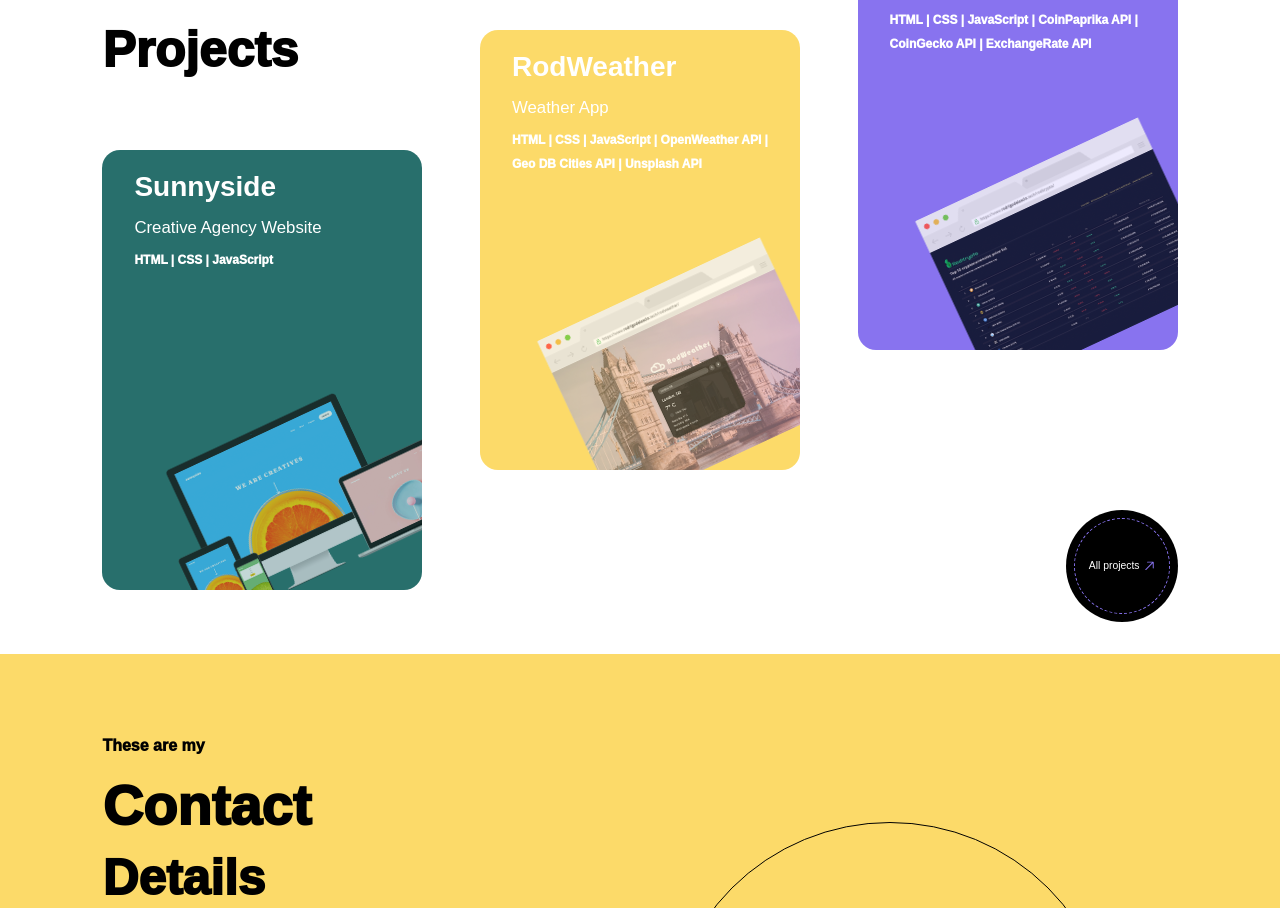
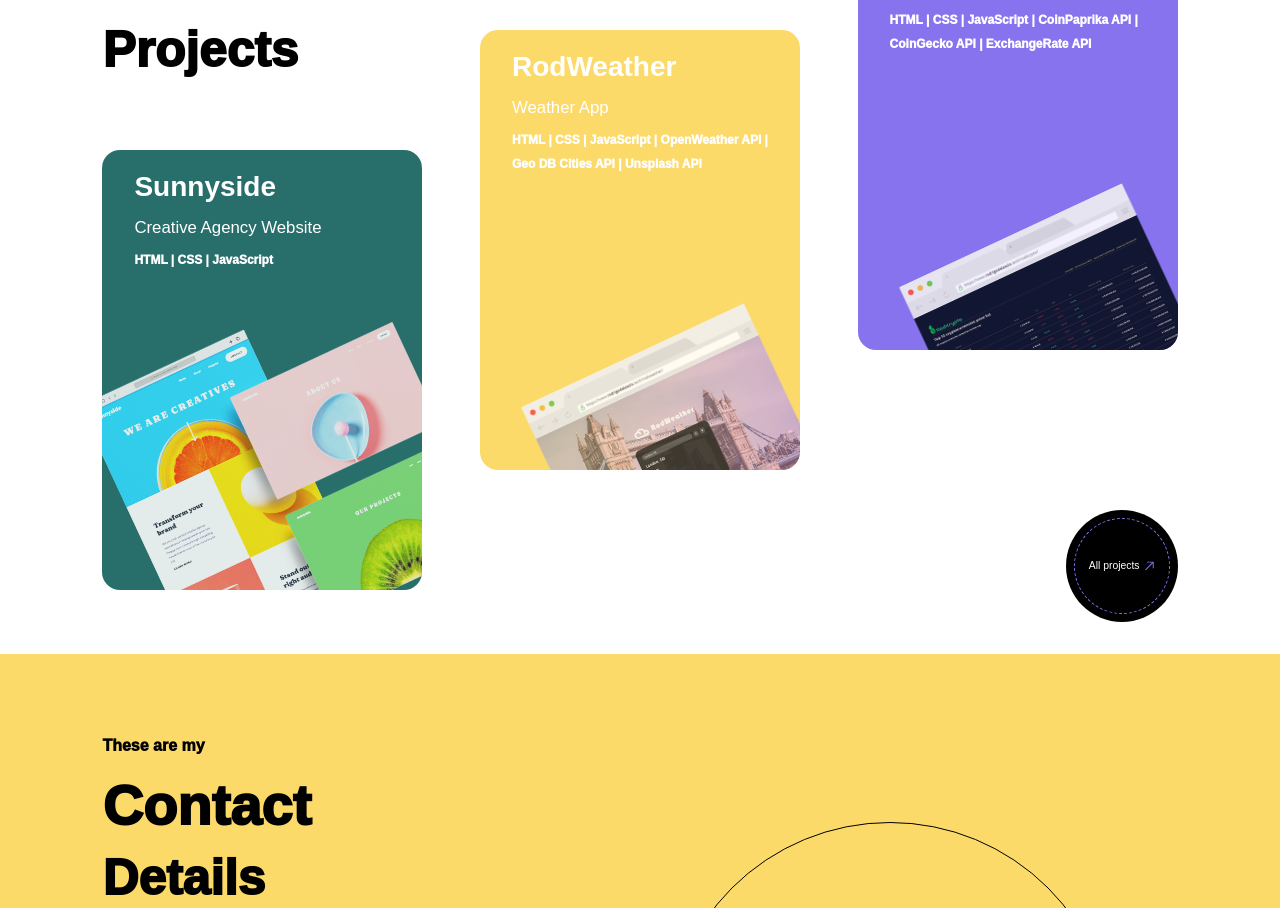
Before and after one commit to rodrigodelascio/rod-current-folio, a React (Create React App) app: page / in a window 1280 px wide. Shown: the part 1832-2740 px from the top of the page. Built offline with nearby package versions, Linux system fonts and the light colour scheme.

Commit message:
project cards updated

```diff
--- a/src/components/latestProjects/LatestProjects.js
+++ b/src/components/latestProjects/LatestProjects.js
@@ -2,7 +2,7 @@ import React from "react";
 import ProjectCard from "./ProjectCard";
 import rodWeather from "./../../assets/images/rodWeatherMockup.png";
 import rodKrypto from "./../../assets/images/rodKrypto.png";
-import sunnyside from "./../../assets/images/sunnyside-website.png";
+import sunnyside from "./../../assets/images/sunnyside-website-mockup.png";
 import styles from "./LatestProjects.module.css";
 import { GoArrowUpRight } from "react-icons/go";
 
--- a/src/components/latestProjects/LatestProjects.module.css
+++ b/src/components/latestProjects/LatestProjects.module.css
@@ -67,10 +67,10 @@
   line-height: 1.5rem;
 }
 
-.first-card img {
+/* .first-card img {
   scale: 110%;
   opacity: 85%;
-}
+} */
 
 .first-card {
   background: #286f6c;
--- a/src/components/latestProjects/ProjectCard.module.css
+++ b/src/components/latestProjects/ProjectCard.module.css
@@ -26,9 +26,9 @@
   height: auto;
   transform: rotate(-25deg);
   position: absolute;
-  bottom: 0%;
-  right: -15%;
-  opacity: 85%;
+  bottom: -15%;
+  right: -10%;
+  opacity: 90%;
 }
 
 .card-container:hover {
--- a/src/components/skills/Skills.js
+++ b/src/components/skills/Skills.js
@@ -23,6 +23,7 @@ const Skills = () => {
               <div className={styles["skills-card"]}>Tailwind CSS</div>
               <div className={styles["skills-card"]}>Bulma</div>
               <div className={styles["skills-card"]}>HTML</div>
+              <div className={styles["skills-card"]}>Figma</div>
               <div className={styles["skills-card"]}>Git</div>
               <div className={styles["skills-card"]}>Github</div>
               <div className={styles["skills-card"]}>Python</div>
```
Also changed, not shown: src/assets/images/sunnyside-website-mockup.png (added).
